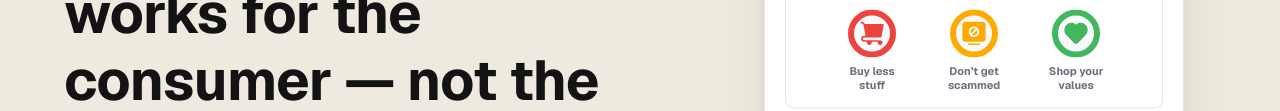
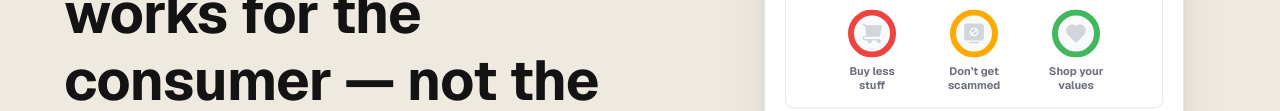
Before and after one commit to smombartz/bad-company-landing-page, a plain HTML site: page index.html in a window 1280 px wide. Shown: the part 276-387 px from the top of the page. Drawn offline with nearby package versions, Linux system fonts and the light colour scheme.

Commit message:
signal flag icon color and size

```diff
--- a/styles.css
+++ b/styles.css
@@ -375,7 +375,11 @@ h1, .feature h2 {
   stroke-dashoffset: calc(100 - var(--sweep, 100));
 }
 
-.signal-circle .icon { width: 26px; height: 26px; }
+.signal-circle .icon {
+  width: 22px;
+  height: 22px;
+  color: var(--grey-300); /* icons grey; the ring keeps the signal color */
+}
 
 .signal-red    { color: var(--red-500); }
 .signal-yellow { color: var(--yellow-500); }
```
